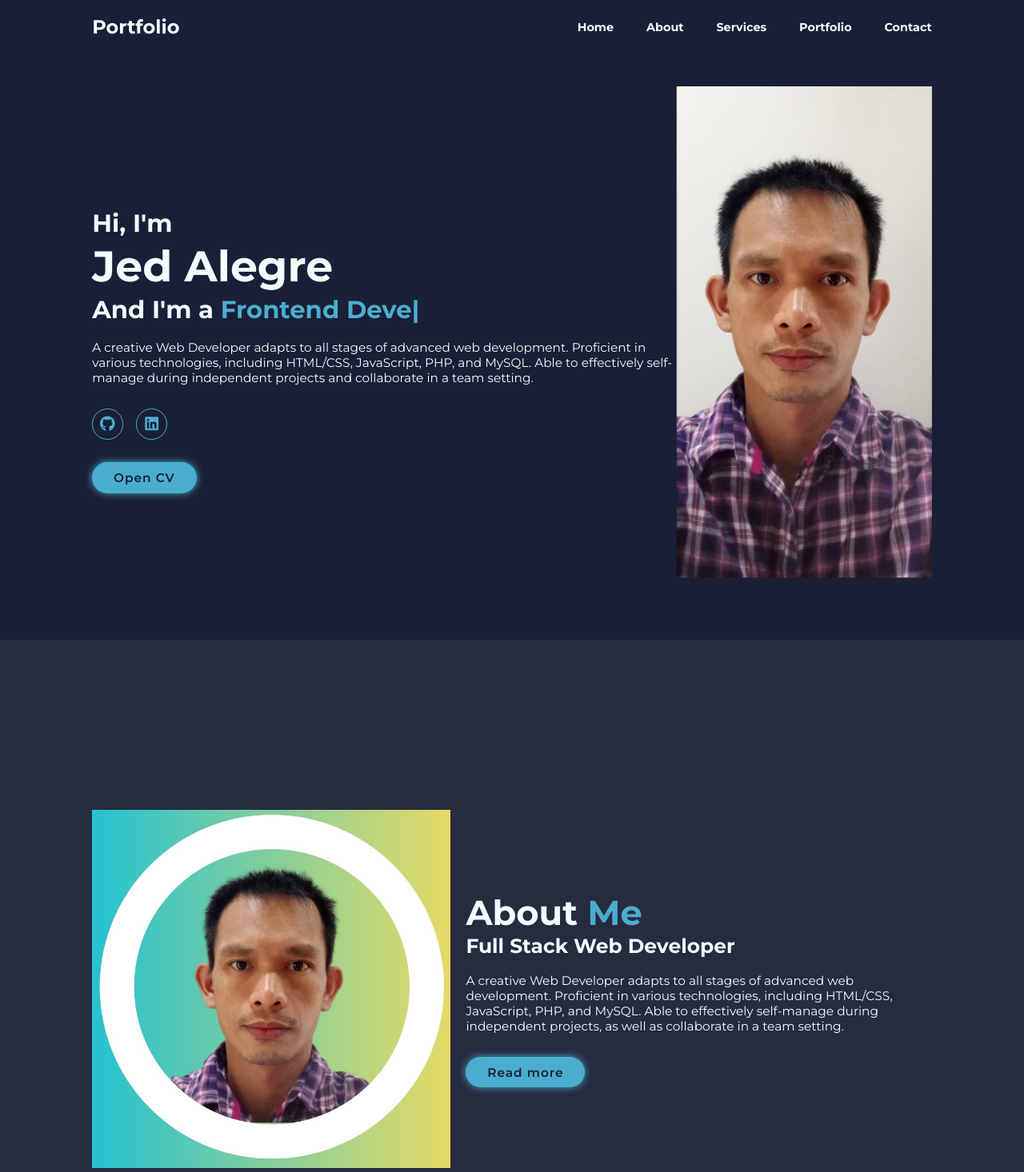
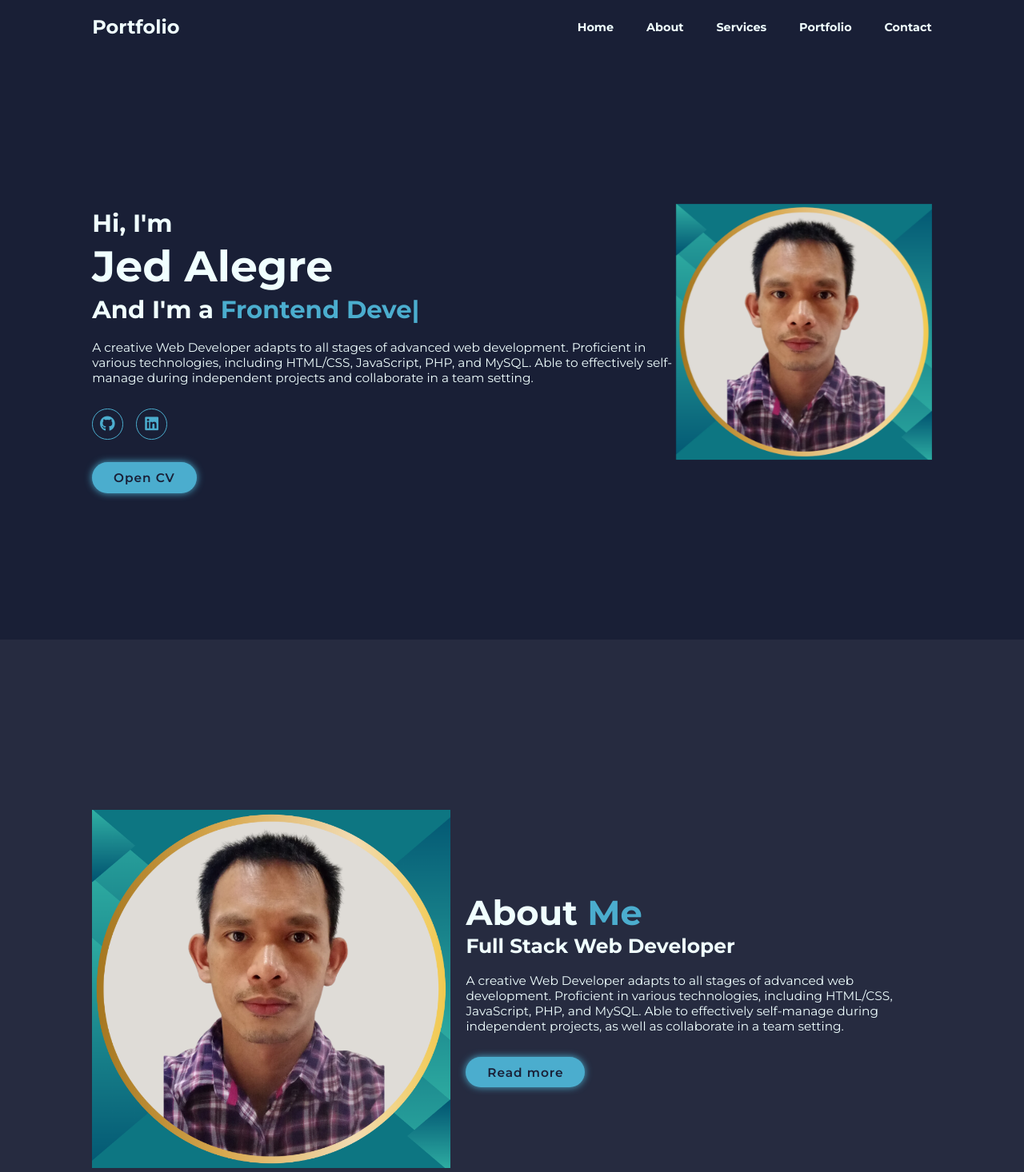
Before and after one commit to Jed-morris/jed_alegre-portfolio, a plain HTML site: page index.html in a window 1280 px wide. Shown: the top 1466 px of the page at 80% size. Drawn offline with nearby package versions, Linux system fonts and the light colour scheme.

Commit message:
modified:   index.html

```diff
--- a/index.html
+++ b/index.html
@@ -52,20 +52,20 @@
             ><i class="fa-brands fa-linkedin"></i
           ></a>
         </div>
-        <a href="Jed Morris D. Alegre- Resume'- 5-22-24.pdf" class="btn"
+        <a href="Jed Morris D. Alegre- Resume'- 12-13-24.pdf" class="btn"
           >Open CV</a
         >
       </div>
 
       <div class="home-img">
-        <img src="img/Profile Screenshot.png" alt="profile" />
+        <img src="img/Resume Picture.png" alt="profile" />
       </div>
     </section>
 
     <!---About section design----->
     <section class="about" id="about">
       <div class="about-img">
-        <img src="img/Jed.jpg" alt="profile" />
+        <img src="img/Resume Picture.png" alt="profile" />
       </div>
 
       <div class="about-content">
```
